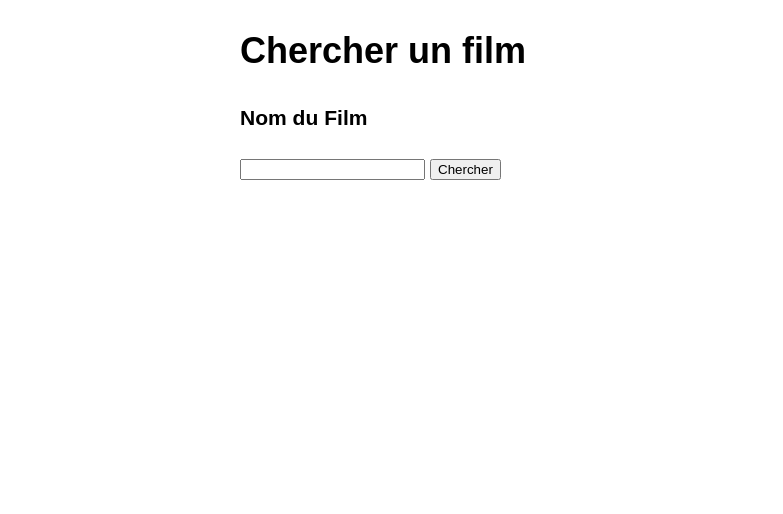
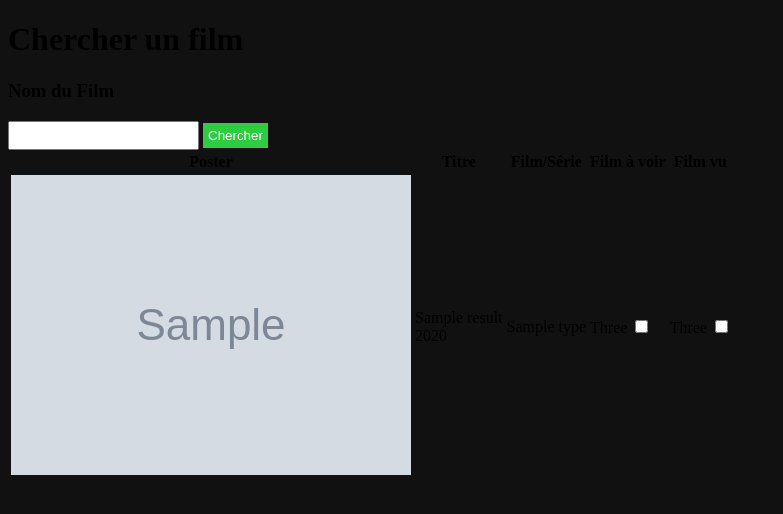
Before and after one commit to ditiz/movie-manager, a Symfony app: template templates/movie/search.html.twig in a window 1280 px wide. Shown: the top 514 px of the page, without its empty margins (0-783 px from the left). Run offline with Twig, Linux system fonts and the light colour scheme; the template is opened without the code that fills it: most values are stand-ins (such as "Sample title", 1, 10 or a date in 2020); grey boxes marked "Sample" are stand-in pictures; some libraries are stand-ins or nearby versions.

Commit message:
add research movie and list finded

```diff
--- a/assets/css/app.css
+++ b/assets/css/app.css
@@ -1,3 +1,15 @@
 body {
-    background-color: lightgray;
+    background-color: #111111;
+    font-size: 16px;
 }
+
+button, input[type="submit"], input[type="button"] {
+    background: #2ECC40;
+    color: white;
+    padding: 5px;
+    border: none;
+}
+
+input {
+    padding: 5px;
+}
--- a/assets/js/app.js
+++ b/assets/js/app.js
@@ -7,6 +7,7 @@
 
 // any CSS you require will output into a single css file (app.css in this case)
 require('../css/app.css');
+require('../css/search.css');
 
 // Need jQuery? Install it with "yarn add jquery", then uncomment to require it.
 // const $ = require('jquery');
--- a/templates/movie/search.html.twig
+++ b/templates/movie/search.html.twig
@@ -2,22 +2,61 @@
 
 {% block title %}Chercher un film{% endblock %}
 
+{% block stylesheets %}
+    <link href="{{ asset('build/app.css') }}" type="text/css" rel="stylesheet"/>
+{% endblock %}
+
 {% block body %}
-<style>
-    .example-wrapper { margin: 1em auto; max-width: 800px; width: 95%; font: 18px/1.5 sans-serif; }
-    .example-wrapper code { background: #F5F5F5; padding: 2px 6px; }
-</style>
+    <div class='search'>
+        <div class="wrapper">
+            <h1>Chercher un film</h1>
 
-<div class="example-wrapper">
-    <h1>Chercher un film</h1>
+            <form method="post" accept-charset="UTF-8">
+                <input type="hidden" name="action" value="/search/movies">
 
-    <form method="post" accept-charset="UTF-8">
-        <input type="hidden" name="action" value="/search/movies">
+                <h3><label for="search">Nom du Film</label></h3>
+                <input id="search" type="text" name="search" value="{{ search }}"/>
 
-        <h3><label for="search">Nom du Film</label></h3>
-        <input id="search" type="text" name="search" value="">
+                <input type="submit" value="Chercher"/>
+            </form>
 
-        <input type="submit" value="Chercher">
-    </form>
-</div>
+
+        {% if results is defined %}
+            {{ dump(results) }}
+
+            <table>
+                <thead>
+                    <th>Poster</th>
+                    <th>Titre</th>
+                    <th>Film/Série</th>
+                    <th>Film à voir</th>
+                    <th>Film vu</th>
+                </thead>
+                <tbody>
+                    {% for result in results %}
+                        <tr>
+                            <td>
+                                <img src="{{ result.Poster }}" alt="poster" class='poster'>
+                            </td>
+                            <td>{{ result.Title }} <br> {{ result.Year }} </td>
+                            <td>{{ result.Type }}</td>
+                            <td>
+                                <label class="container">Three
+                                    <input type="checkbox">
+                                    <span class="checkmark"></span>
+                                </label>
+                            </td>
+                            <td>
+                                <label class="container">Three
+                                    <input type="checkbox">
+                                    <span class="checkmark"></span>
+                                </label>
+                            </td>
+                        </tr>
+                    {% endfor %}
+                </tbody>
+            </table>
+        {% endif %}
+        </div>
+    </div>
 {% endblock %}
```
Also changed, not shown: assets/css/search.css (added, +24 -0 lines), src/Controller/MovieController.php (+14 -22 lines).
